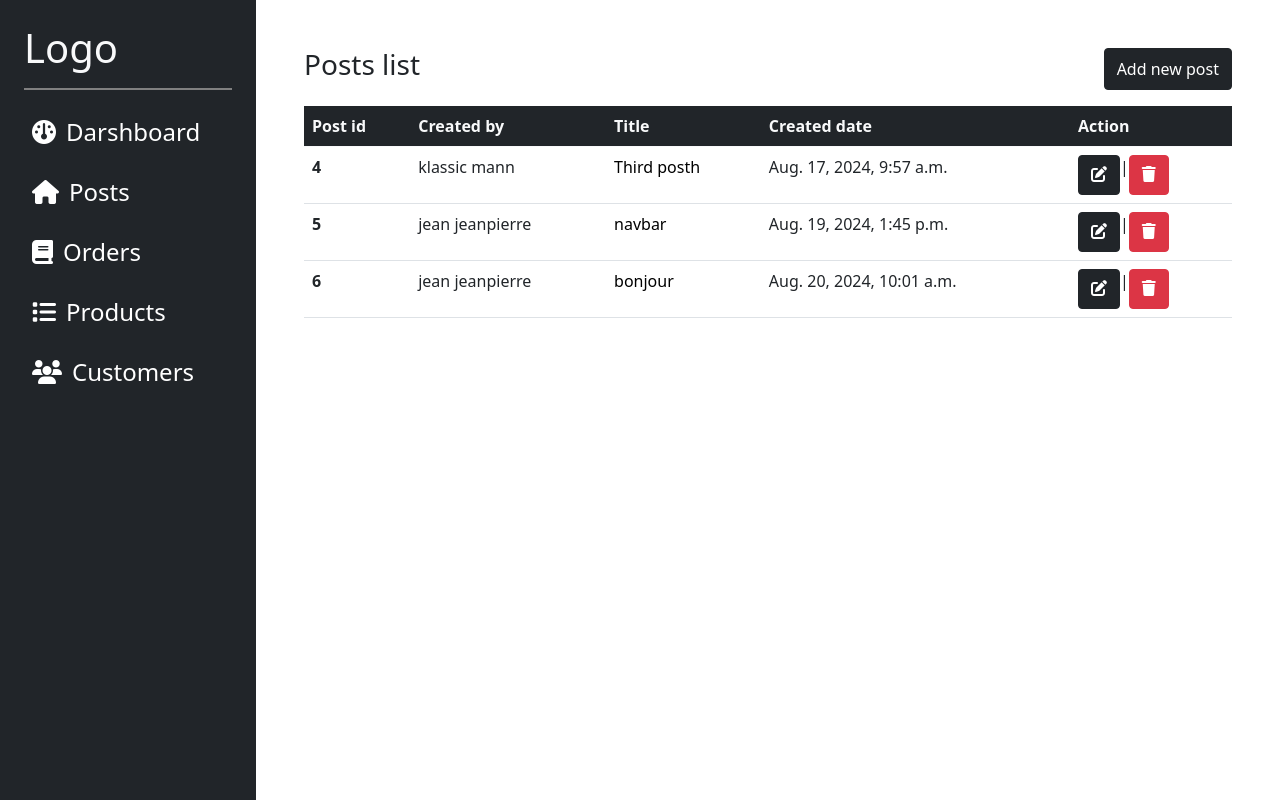
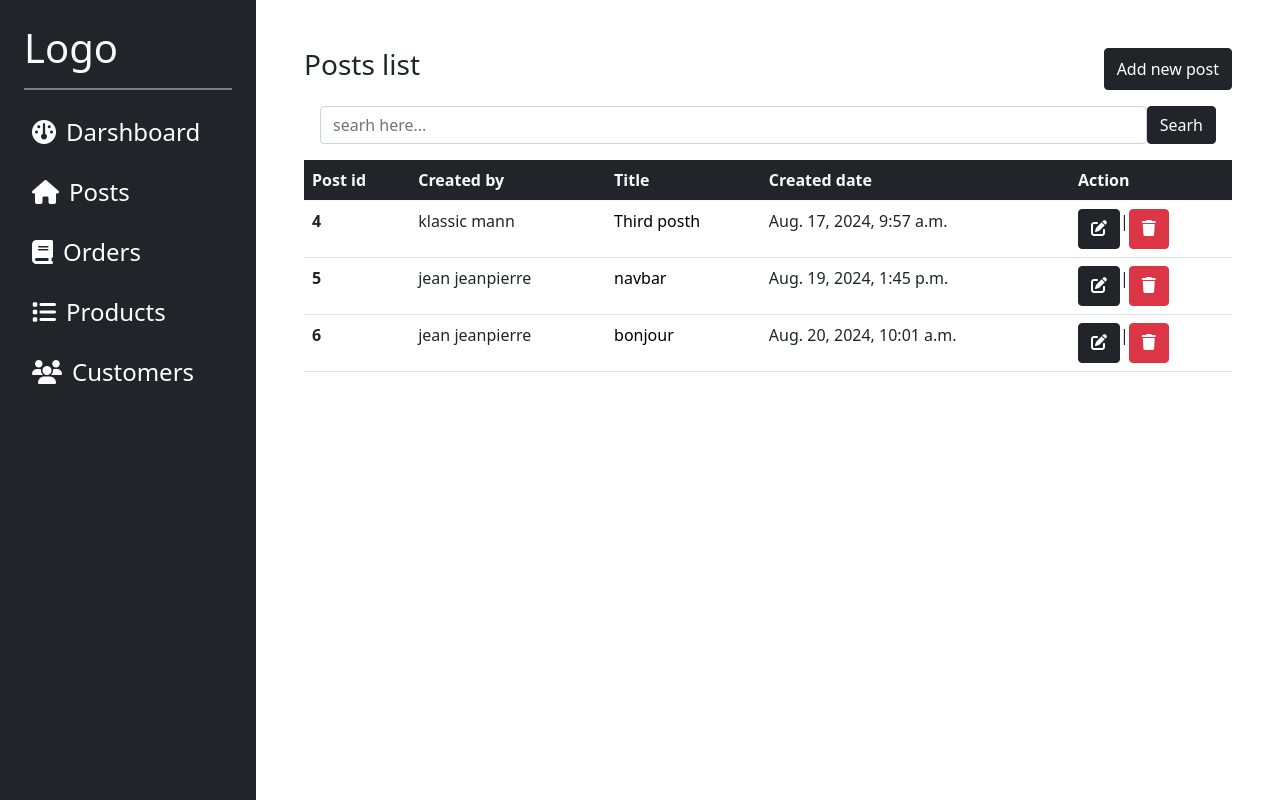
Before and after one commit to Spiritsorel/Blogue, a Django app: page /posts/ in a window 1280 px wide. Run offline with Django 5.2, Linux system fonts and the light colour scheme; a user stored in the database is signed in; data comes from the database, SQL or seed files in the repository; some libraries are stand-ins or nearby versions.

Commit message:
first commit

```diff
--- a/posts/urls.py
+++ b/posts/urls.py
@@ -5,4 +5,5 @@ urlpatterns = [
     path('<int:pk>', post_details, name="details"),
     path('delete/<int:pk>', deletePost, name='deletePost'),
     path('update/<int:pk>', updatePost, name='updatePost'),
+    path('search/', search, name='search'),
 ]
--- a/posts/views.py
+++ b/posts/views.py
@@ -48,3 +48,12 @@ def updatePost(request, pk):
             return redirect('postList')
     context = {'update_form':form}
     return render(request, 'posts/update.html', context)
+
+def search(request):
+    if request.method == 'POST':
+        q = request.POST.get('q')
+        posts = Post.objects.filter(title__icontains=q)
+        context = {'posts':posts}
+        return render(request, 'posts/post_list.html', context)
+
+    return render(request, 'posts/post_list.html')
--- a/templates/posts/post_list.html
+++ b/templates/posts/post_list.html
@@ -7,6 +7,13 @@
 <div class=" d-flex justify-content-between mb-3">
     <h3>Posts list</h3>
     <button class="btn btn-dark" data-bs-toggle="modal" data-bs-target="#myModal">Add new post</button>
+</div>
+<div class="m-3" id="searh">
+    <form action="{% url 'search' %}" method="post" class="d-flex">
+        {% csrf_token %}
+        <input type="text" name="q" placeholder="searh here..." class="form-control">
+        <button type="submit" class="btn btn-dark">Searh</button>
+    </form>
 </div>
 <table class="table">
     <thead class="bg-dark text-light">
```
